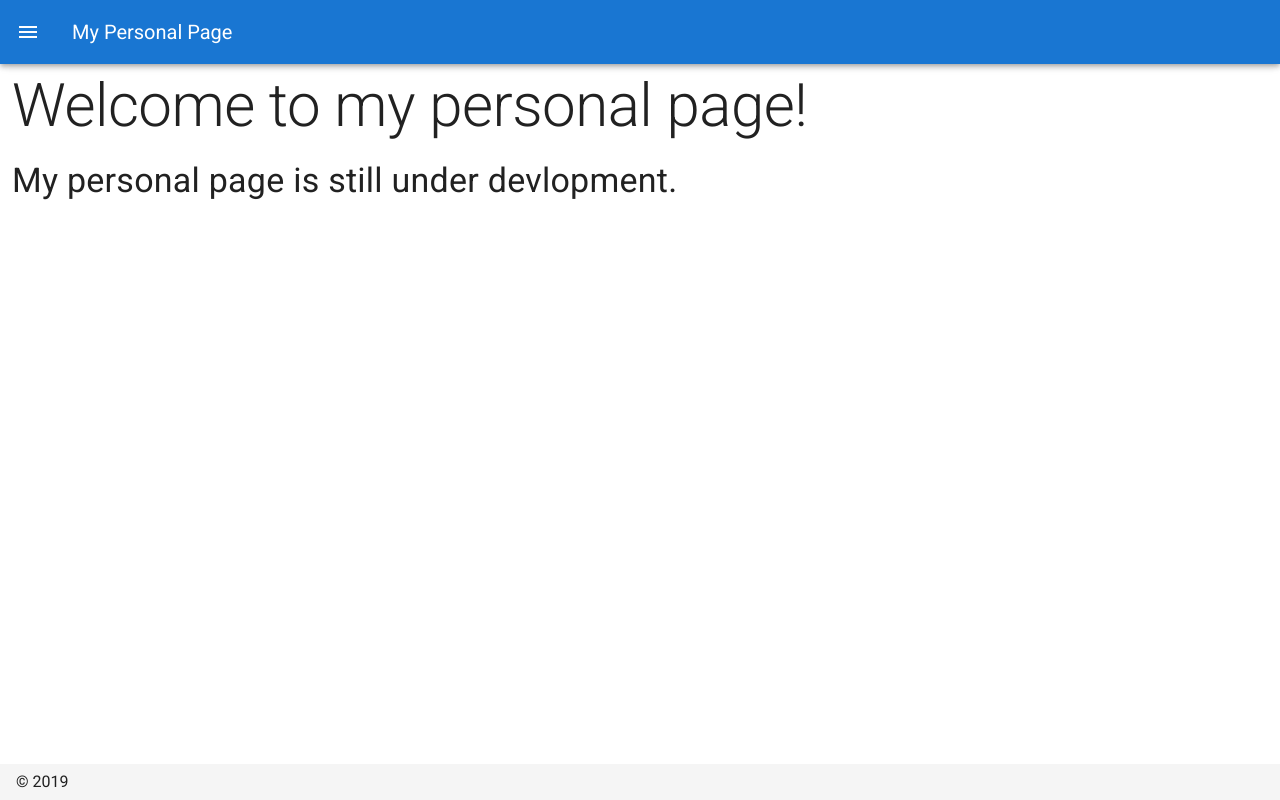
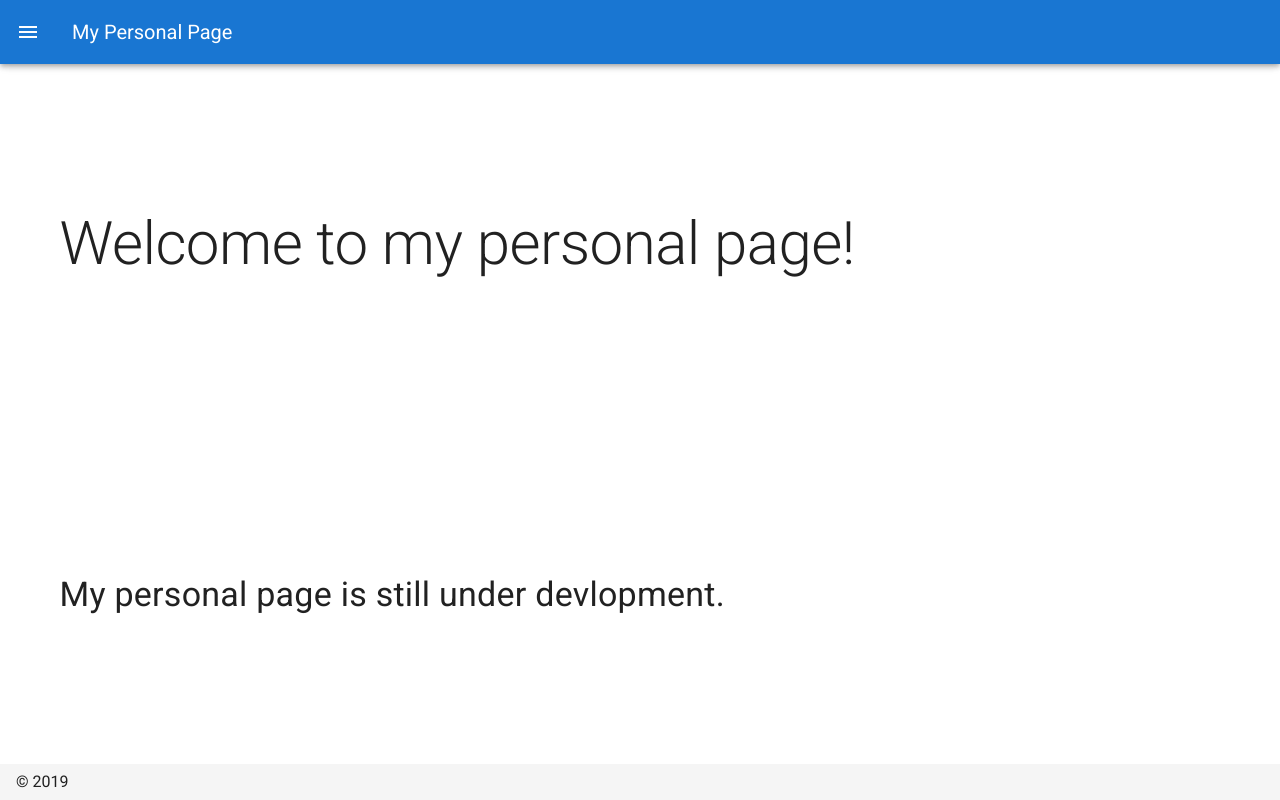
Before and after one commit to jialanxin/personalPage, a Nuxt app: page / in a window 1280 px wide. Built offline with nearby package versions, Linux system fonts and the light colour scheme.

Commit message:
set Nuxt component to fill the height of v-content

```diff
--- a/layouts/default.vue
+++ b/layouts/default.vue
@@ -38,7 +38,7 @@
     </v-app-bar>
     <v-content>
 
-        <nuxt />
+        <nuxt class="fill-height" />
 
     </v-content>
     <v-footer
--- a/pages/index.vue
+++ b/pages/index.vue
@@ -1,6 +1,6 @@
 <template>
   <div>
-    <v-container fluid="fluid">
+    <v-container class="fill-height">
       <v-row>
         <v-col>
           <div  class="display-3">Welcome to my personal page!</div>
@@ -17,10 +17,5 @@
 
 <script>
 export default {
-  data() {
-    return {
-      fluid: true
-    };
-  }
 };
 </script>
```
